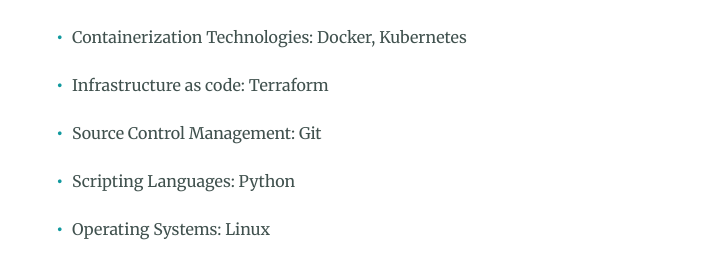
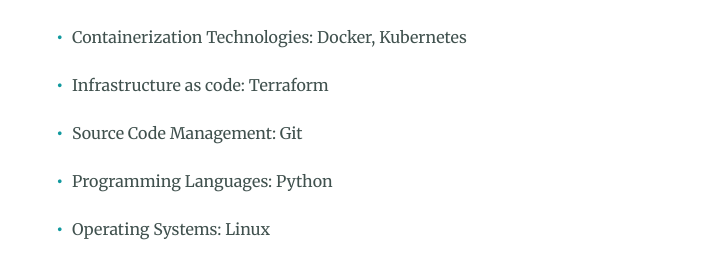
Before and after one commit to aravind1314/cloud-resume, a website: page app/index.html in a window 1280 px wide. Shown: the part 1592-1847 px from the top of the page, without its empty margins (288-991 px from the left). Drawn offline with Linux system fonts and the light colour scheme.

Commit message:
skills chg

```diff
--- a/app/index.html
+++ b/app/index.html
@@ -187,8 +187,8 @@
           <li>Cloud Computing Platforms: AWS</li>
           <li>Containerization Technologies: Docker, Kubernetes</li>
           <li>Infrastructure as code: Terraform</li>
-          <li>Source Control Management: Git</li>
-          <li>Scripting Languages: Python</li>
+          <li>Source Code Management: Git</li>
+          <li>Programming Languages: Python</li>
           <li>Operating Systems: Linux</li>
         </ul>
       </div>
```
